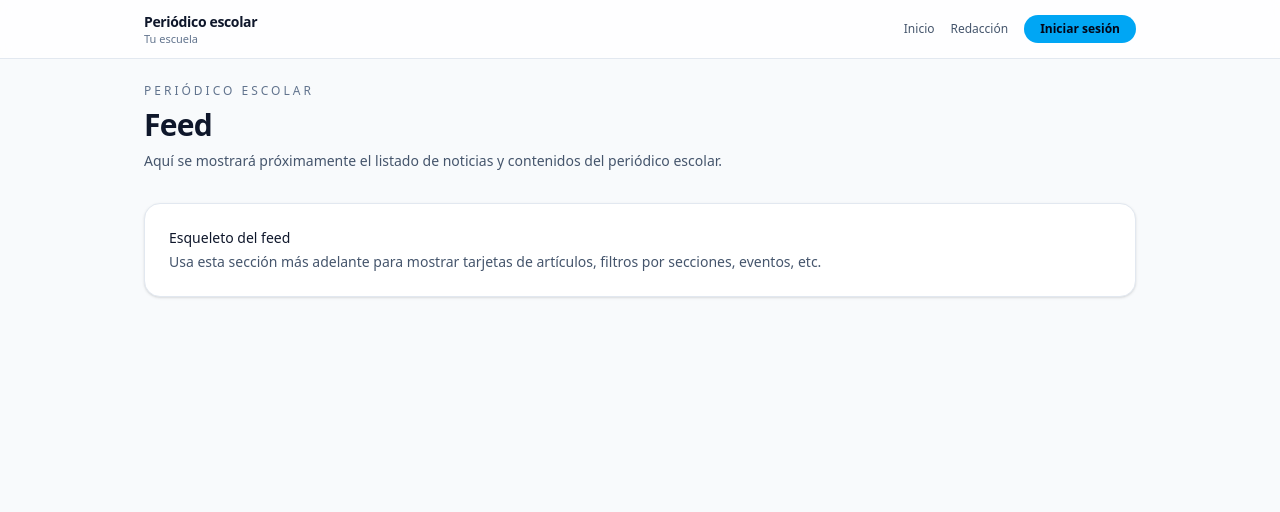
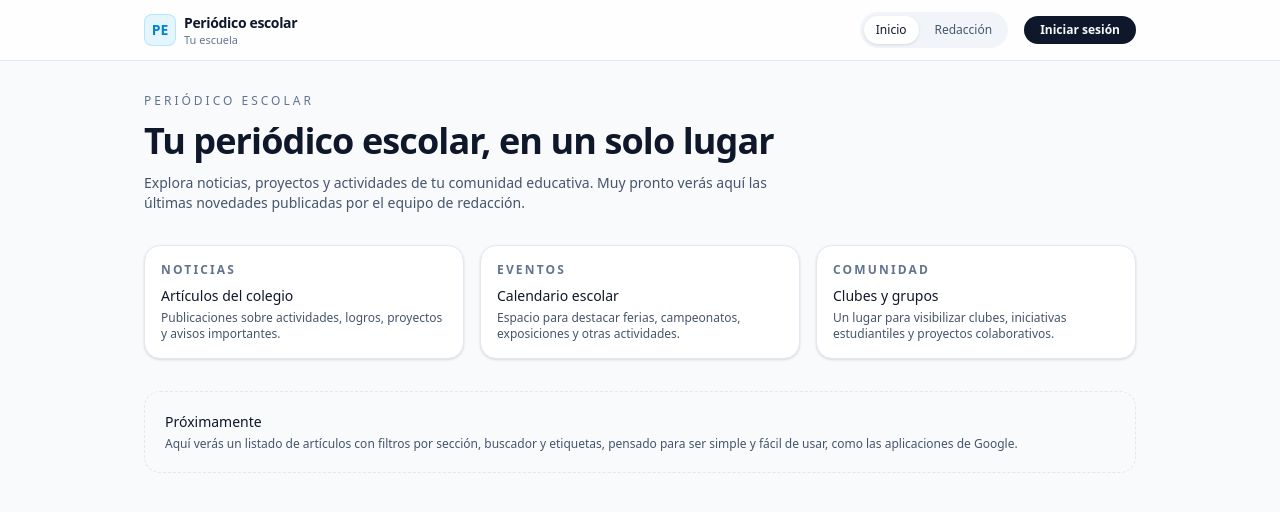
Before and after one commit to alexioficial/periodico-escolar, a SvelteKit app: page /feed in a window 1280 px wide. Shown: the top 512 px of the page. Built offline with nearby package versions, Linux system fonts and the light colour scheme; no server answers.

Commit message:
mejorando el diseño

```diff
--- a/src/routes/+error.svelte
+++ b/src/routes/+error.svelte
@@ -50,7 +50,7 @@
 			</a>
 			<button
 				type="button"
-				onclick={() => history.back()}
+				on:click={() => history.back()}
 				class="inline-flex items-center justify-center rounded-full border border-slate-300 bg-white px-4 py-2 text-sm font-medium text-slate-800 transition-colors hover:bg-slate-50"
 			>
 				Volver atrás
--- a/src/routes/+layout.svelte
+++ b/src/routes/+layout.svelte
@@ -1,8 +1,19 @@
 <script lang="ts">
 	import '../app.css';
 	import favicon from '$lib/assets/favicon.svg';
+	import { page } from '$app/state';
 
 	let { children, data } = $props();
+
+	const links = [
+		{ href: '/feed', label: 'Inicio' },
+		{ href: '/redaccion', label: 'Redacción' }
+	] as const;
+
+	const isActive = (href: string) => {
+		const path = page.url.pathname;
+		return path === href || path.startsWith(`${href}/`);
+	};
 </script>
 
 <svelte:head>
@@ -11,22 +22,45 @@
 
 <div class="min-h-screen bg-slate-50 text-slate-900">
 	<header class="border-b border-slate-200 bg-white/80 backdrop-blur">
-		<div class="max-w-5xl mx-auto px-4 py-3 flex items-center justify-between gap-4">
-			<a href="/feed" class="flex flex-col">
+		<div class="max-w-5xl mx-auto flex items-center justify-between gap-4 px-4 py-3">
+			<a href="/feed" class="flex items-center gap-2">
+				<div
+					class="flex h-8 w-8 items-center justify-center rounded-lg border border-sky-500/20 bg-sky-500/10"
+				>
+					<span class="text-sm font-semibold text-sky-600">PE</span>
+				</div>
+				<div class="flex flex-col">
 					<span class="text-sm font-semibold tracking-tight">Periódico escolar</span>
-				<span class="text-[11px] text-slate-500 leading-tight">Tu escuela</span>
+					<span class="text-[11px] leading-tight text-slate-500">Tu escuela</span>
+				</div>
 			</a>
 
-			<nav class="flex items-center gap-4 text-xs text-slate-600">
-				<a href="/feed" class="text-slate-600 hover:text-sky-700">Inicio</a>
-				<a href="/redaccion" class="text-slate-600 hover:text-sky-700">Redacción</a>
+			<nav class="flex items-center gap-4">
+				<div
+					class="hidden items-center gap-1 rounded-full bg-slate-100 px-1 py-1 text-xs text-slate-600 sm:flex"
+				>
+					{#each links as link}
+						<a
+							href={link.href}
+							aria-current={isActive(link.href) ? 'page' : undefined}
+							class={`inline-flex items-center gap-1 rounded-full px-3 py-1.5 transition-colors ${
+								isActive(link.href)
+									? 'bg-white text-slate-900 shadow-sm'
+									: 'text-slate-600 hover:bg-slate-200/80 hover:text-slate-900'
+							}`}
+						>
+							{link.label}
+						</a>
+					{/each}
+				</div>
+
+				<div class="flex items-center gap-3 text-xs text-slate-600">
 					{#if data.user}
-					<span class="hidden sm:inline text-slate-300">•</span>
-					<span class="hidden sm:inline text-slate-600">{data.user.email}</span>
+						<span class="hidden sm:inline text-slate-500">{data.user.email}</span>
 						<form method="POST" action="/auth/logout">
 							<button
 								type="submit"
-							class="rounded-full border border-slate-300 bg-white px-3 py-1.5 text-[11px] font-medium text-slate-800 hover:bg-slate-50 transition-colors"
+								class="rounded-full border border-slate-300 bg-white px-3 py-1.5 text-[11px] font-medium text-slate-800 transition-colors hover:bg-slate-50"
 							>
 								Cerrar sesión
 							</button>
@@ -34,16 +68,17 @@
 					{:else}
 						<a
 							href="/auth/login"
-						class="rounded-full bg-sky-500 px-4 py-1.5 text-xs font-semibold text-slate-950 hover:bg-sky-600 transition-colors"
+							class="rounded-full bg-slate-900 px-4 py-1.5 text-xs font-semibold text-slate-50 transition-colors hover:bg-slate-800"
 						>
 							Iniciar sesión
 						</a>
 					{/if}
+				</div>
 			</nav>
 		</div>
 	</header>
 
-	<main class="max-w-5xl mx-auto px-4 py-6">
+	<main class="max-w-5xl mx-auto px-4 py-8">
 		{@render children()}
 	</main>
 	</div>
--- a/src/routes/feed/+page.svelte
+++ b/src/routes/feed/+page.svelte
@@ -3,19 +3,50 @@
 </script>
 
 <section class="space-y-8">
-	<header class="space-y-2">
+	<header class="space-y-3">
 		<p class="text-xs uppercase tracking-[0.25em] text-slate-500">Periódico escolar</p>
-		<h1 class="text-3xl font-semibold tracking-tight text-slate-900">Feed</h1>
-		<p class="text-sm text-slate-600 max-w-2xl">
-			Aquí se mostrará próximamente el listado de noticias y contenidos del periódico escolar.
+		<h1 class="text-3xl font-semibold tracking-tight text-slate-900 sm:text-4xl">
+			Tu periódico escolar, en un solo lugar
+		</h1>
+		<p class="max-w-2xl text-sm text-slate-600">
+			Explora noticias, proyectos y actividades de tu comunidad educativa. Muy pronto verás aquí las
+			últimas novedades publicadas por el equipo de redacción.
 		</p>
 	</header>
 
-	<div class="rounded-2xl border border-slate-200 bg-white p-6 text-sm text-slate-600 shadow-sm">
-		<p class="font-medium text-slate-900">Esqueleto del feed</p>
-		<p class="mt-1">
-			Usa esta sección más adelante para mostrar tarjetas de artículos, filtros por secciones, eventos,
-			etc.
+	<section class="grid gap-4 md:grid-cols-3">
+		<div class="rounded-2xl border border-slate-200 bg-white p-4 text-sm text-slate-700 shadow-sm">
+			<p class="text-xs font-semibold uppercase tracking-[0.18em] text-slate-500">Noticias</p>
+			<p class="mt-2 font-medium text-slate-900">Artículos del colegio</p>
+			<p class="mt-1 text-xs text-slate-600">
+				Publicaciones sobre actividades, logros, proyectos y avisos importantes.
+			</p>
+		</div>
+
+		<div class="rounded-2xl border border-slate-200 bg-white p-4 text-sm text-slate-700 shadow-sm">
+			<p class="text-xs font-semibold uppercase tracking-[0.18em] text-slate-500">Eventos</p>
+			<p class="mt-2 font-medium text-slate-900">Calendario escolar</p>
+			<p class="mt-1 text-xs text-slate-600">
+				Espacio para destacar ferias, campeonatos, exposiciones y otras actividades.
+			</p>
+		</div>
+
+		<div class="rounded-2xl border border-slate-200 bg-white p-4 text-sm text-slate-700 shadow-sm">
+			<p class="text-xs font-semibold uppercase tracking-[0.18em] text-slate-500">Comunidad</p>
+			<p class="mt-2 font-medium text-slate-900">Clubes y grupos</p>
+			<p class="mt-1 text-xs text-slate-600">
+				Un lugar para visibilizar clubes, iniciativas estudiantiles y proyectos colaborativos.
+			</p>
+		</div>
+	</section>
+
+	<section
+		class="rounded-2xl border border-dashed border-slate-200 bg-slate-50/80 p-5 text-sm text-slate-700"
+	>
+		<p class="font-medium text-slate-900">Próximamente</p>
+		<p class="mt-1 text-xs text-slate-600">
+			Aquí verás un listado de artículos con filtros por sección, buscador y etiquetas, pensado para ser
+			simple y fácil de usar, como las aplicaciones de Google.
 		</p>
-	</div>
+	</section>
 </section>
--- a/src/routes/redaccion/+page.svelte
+++ b/src/routes/redaccion/+page.svelte
@@ -2,36 +2,51 @@
 	let { data } = $props();
 </script>
 
-<div class="min-h-screen bg-slate-50 text-slate-900">
-	<div class="max-w-4xl mx-auto px-4 py-10 space-y-6">
-		<div class="flex justify-end">
-			<form method="POST" action="/auth/logout">
-				<button
-					type="submit"
-					class="rounded-full border border-slate-300 bg-white px-4 py-1.5 text-xs font-medium text-slate-800 hover:bg-slate-50 transition-colors"
-				>
-					Cerrar sesión
-				</button>
-			</form>
+<section class="space-y-8">
+	<header class="space-y-3">
+		<p class="text-xs uppercase tracking-[0.25em] text-slate-500">Panel de redacción</p>
+		<h1 class="text-3xl font-semibold tracking-tight text-slate-900 sm:text-4xl">
+			Hola, {data.user.email}
+		</h1>
+		<p class="max-w-2xl text-sm text-slate-600">
+			Gestiona los contenidos del periódico escolar: artículos, secciones y borradores, con una vista
+			clara y sencilla.
+		</p>
+	</header>
+
+	<section class="grid gap-4 md:grid-cols-3">
+		<div class="rounded-2xl border border-slate-200 bg-white p-4 text-sm text-slate-700 shadow-sm">
+			<p class="text-xs font-semibold uppercase tracking-[0.18em] text-slate-500">Artículos</p>
+			<p class="mt-2 font-medium text-slate-900">Redacción y publicación</p>
+			<p class="mt-1 text-xs text-slate-600">
+				Crea nuevas noticias, edita contenido existente y controla qué se publica en el feed.
+			</p>
 		</div>
-		<header class="space-y-2">
-			<p class="text-xs uppercase tracking-[0.25em] text-slate-500">Panel de redacción</p>
-			<h1 class="text-3xl font-semibold tracking-tight text-slate-900">Hola, {data.user.email}</h1>
-			<p class="text-sm text-slate-600">
-				Aquí podrás gestionar artículos, borradores y secciones del periódico escolar.
+
+		<div class="rounded-2xl border border-slate-200 bg-white p-4 text-sm text-slate-700 shadow-sm">
+			<p class="text-xs font-semibold uppercase tracking-[0.18em] text-slate-500">Secciones</p>
+			<p class="mt-2 font-medium text-slate-900">Organización del contenido</p>
+			<p class="mt-1 text-xs text-slate-600">
+				Define categorías como deportes, cultura o ciencia para agrupar los artículos.
 			</p>
-		</header>
+		</div>
 
-		<section class="grid gap-4 sm:grid-cols-2">
-			<div class="rounded-2xl border border-slate-200 bg-white p-4 shadow-sm">
-				<h2 class="text-sm font-semibold text-slate-900">Artículos</h2>
-				<p class="mt-1 text-xs text-slate-600">Crea y edita noticias del periódico.</p>
-			</div>
+		<div class="rounded-2xl border border-slate-200 bg-white p-4 text-sm text-slate-700 shadow-sm">
+			<p class="text-xs font-semibold uppercase tracking-[0.18em] text-slate-500">Borradores</p>
+			<p class="mt-2 font-medium text-slate-900">Trabajo en progreso</p>
+			<p class="mt-1 text-xs text-slate-600">
+				Prepara artículos con calma, guárdalos como borrador y publícalos cuando estén listos.
+			</p>
+		</div>
+	</section>
 
-			<div class="rounded-2xl border border-slate-200 bg-white p-4 shadow-sm">
-				<h2 class="text-sm font-semibold text-slate-900">Secciones</h2>
-				<p class="mt-1 text-xs text-slate-600">Organiza contenidos por categoría.</p>
-			</div>
-		</section>
-	</div>
-</div>
+	<section
+		class="rounded-2xl border border-dashed border-slate-200 bg-slate-50/80 p-5 text-sm text-slate-700"
+	>
+		<p class="font-medium text-slate-900">Próximamente</p>
+		<p class="mt-1 text-xs text-slate-600">
+			Aquí verás listados de artículos, herramientas para revisar contenidos en equipo y accesos rápidos
+			a las secciones más usadas, con una interfaz simple y minimalista.
+		</p>
+	</section>
+</section>
```
Lines whose indentation alone changed are shown as unchanged.
